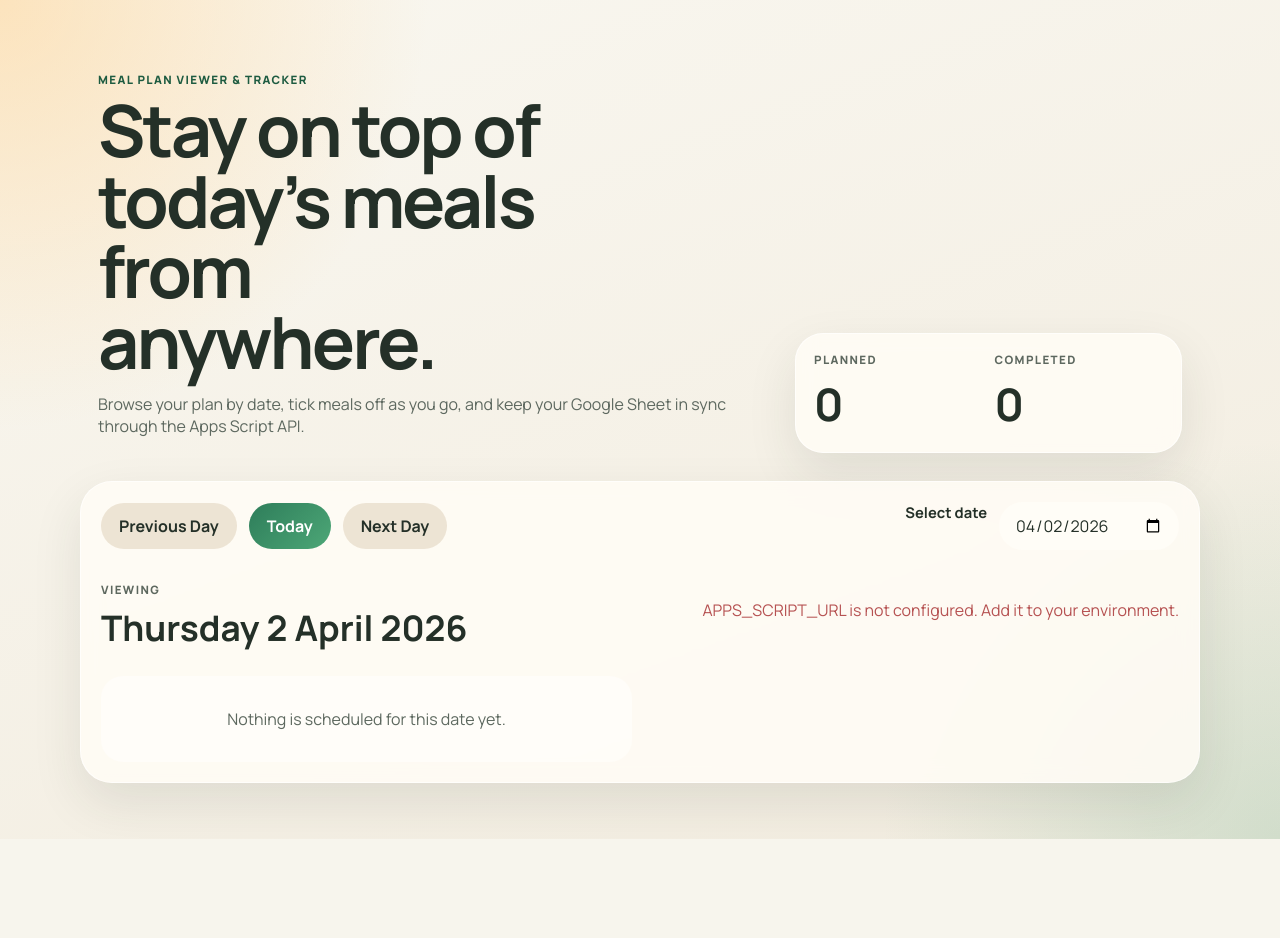
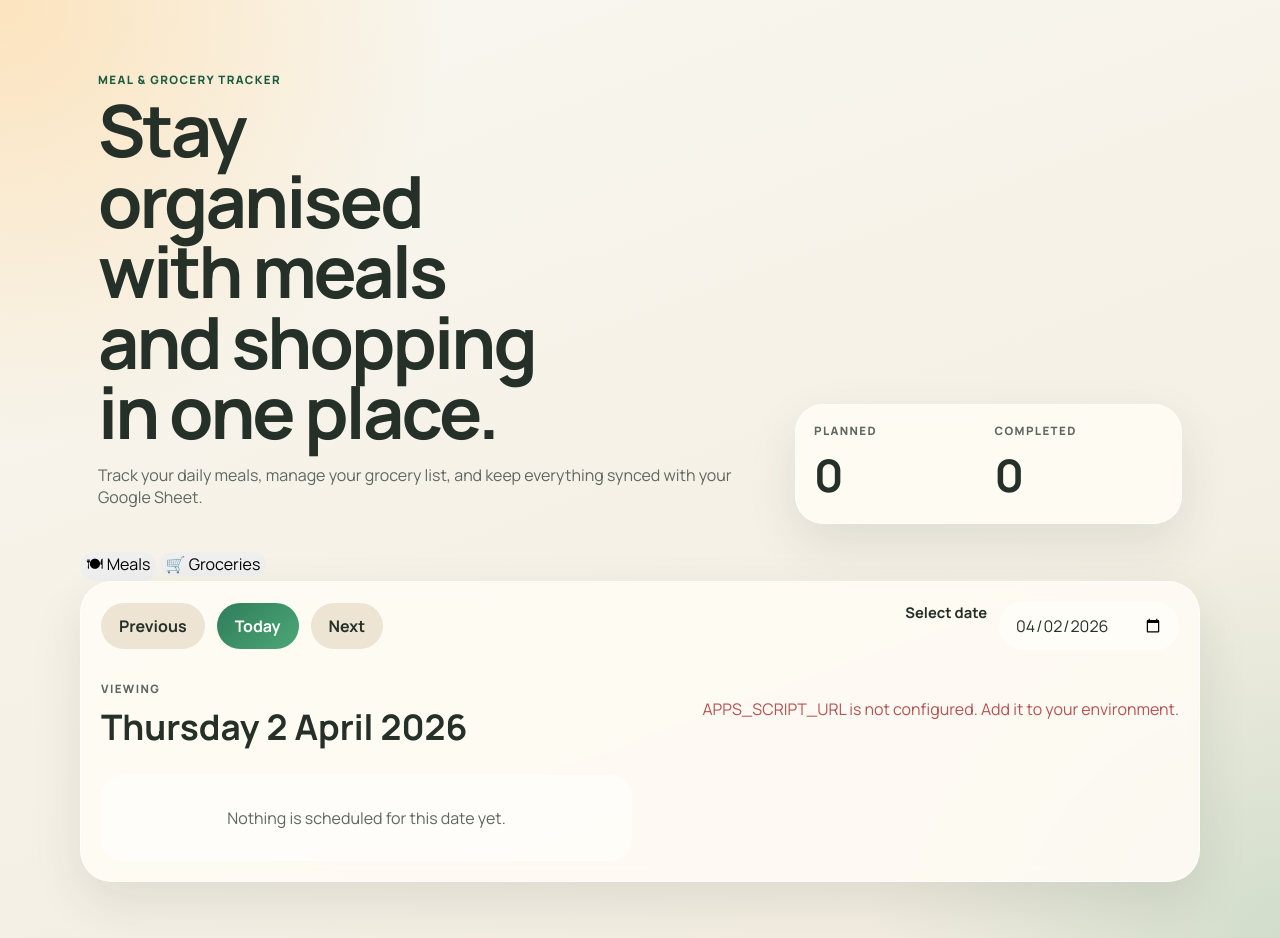
Before and after one commit to Tunnox/Chuk_Meal_Plan, a Flask app: page / in a window 1280 px wide. Before the commit the page ends 839 px from the top, so only its background shows below. Run offline with Flask 3, Linux system fonts and the light colour scheme.

Commit message:
Update index.html

```diff
--- a/templates/index.html
+++ b/templates/index.html
@@ -3,29 +3,35 @@
   <head>
     <meta charset="UTF-8" />
     <meta name="viewport" content="width=device-width, initial-scale=1.0" />
-    <title>Daily Meal Plan Viewer</title>
+    <title>Meal & Grocery Tracker</title>
+
     <link rel="preconnect" href="https://fonts.googleapis.com" />
     <link rel="preconnect" href="https://fonts.gstatic.com" crossorigin />
     <link
       href="https://fonts.googleapis.com/css2?family=Manrope:wght@400;500;600;700;800&display=swap"
       rel="stylesheet"
     />
+
     <link
       rel="stylesheet"
       href="{{ url_for('static', filename='styles.css') }}"
     />
   </head>
+
   <body>
     <div class="page-shell">
+
+      <!-- ================= HEADER ================= -->
       <header class="hero">
         <div class="hero__content">
-          <p class="eyebrow">Meal Plan Viewer & Tracker</p>
-          <h1>Stay on top of today’s meals from anywhere.</h1>
+          <p class="eyebrow">Meal & Grocery Tracker</p>
+          <h1>Stay organised with meals and shopping in one place.</h1>
           <p class="hero__text">
-            Browse your plan by date, tick meals off as you go, and keep your
-            Google Sheet in sync through the Apps Script API.
+            Track your daily meals, manage your grocery list, and keep everything
+            synced with your Google Sheet.
           </p>
         </div>
+
         <div class="hero__stats" id="summaryCard">
           <div>
             <span class="stat-label">Planned</span>
@@ -38,18 +44,23 @@
         </div>
       </header>
 
+      <!-- ================= TABS ================= -->
+      <div class="tabs">
+        <button class="tab active" data-tab="meals">🍽 Meals</button>
+        <button class="tab" data-tab="groceries">🛒 Groceries</button>
+      </div>
+
+      <!-- ================= MAIN ================= -->
       <main class="app-panel">
+
+        <!-- ================= MEALS VIEW ================= -->
+        <section id="mealsView">
+
           <section class="toolbar">
             <div class="toolbar__group toolbar__group--date">
-            <button class="ghost-button" id="previousDayBtn" type="button">
-              Previous Day
-            </button>
-            <button class="primary-button" id="todayBtn" type="button">
-              Today
-            </button>
-            <button class="ghost-button" id="nextDayBtn" type="button">
-              Next Day
-            </button>
+              <button class="ghost-button" id="previousDayBtn">Previous</button>
+              <button class="primary-button" id="todayBtn">Today</button>
+              <button class="ghost-button" id="nextDayBtn">Next</button>
             </div>
 
             <div class="toolbar__group toolbar__group--picker">
@@ -63,13 +74,46 @@
               <p class="status-row__label">Viewing</p>
               <h2 id="selectedDateLabel">Today</h2>
             </div>
-          <p id="feedbackMessage" class="feedback" aria-live="polite"></p>
+            <p id="feedbackMessage" class="feedback"></p>
           </section>
 
-        <section id="mealGrid" class="meal-grid" aria-live="polite"></section>
+          <section id="mealGrid" class="meal-grid"></section>
+        </section>
+
+        <!-- ================= GROCERIES VIEW ================= -->
+        <section id="groceriesView" style="display:none;">
+
+          <div class="groceries-header">
+            <h2>Monthly Groceries</h2>
+            <button class="primary-button" id="addItemBtn">+ Add Item</button>
+          </div>
+
+          <div class="groceries-summary">
+            <span>Total Cost:</span>
+            <strong id="totalCost">£0.00</strong>
+          </div>
+
+          <div class="table-wrapper">
+            <table class="groceries-table">
+              <thead>
+                <tr>
+                  <th>Buy</th>
+                  <th>Item</th>
+                  <th>Category</th>
+                  <th>Qty</th>
+                  <th>Price (£)</th>
+                  <th>Total (£)</th>
+                </tr>
+              </thead>
+              <tbody id="groceriesTableBody"></tbody>
+            </table>
+          </div>
+        </section>
+
       </main>
     </div>
 
+    <!-- ================= MEAL TEMPLATE ================= -->
     <template id="mealCardTemplate">
       <article class="meal-card">
         <div class="meal-card__header">
@@ -82,11 +126,37 @@
             <span>Completed</span>
           </label>
         </div>
+
         <p class="meal-card__description"></p>
         <dl class="meal-card__meta"></dl>
       </article>
     </template>
 
+    <!-- ================= JS ================= -->
     <script src="{{ url_for('static', filename='app.js') }}" defer></script>
+
+    <!-- ================= TAB SCRIPT ================= -->
+    <script>
+      const tabs = document.querySelectorAll(".tab");
+      const mealsView = document.getElementById("mealsView");
+      const groceriesView = document.getElementById("groceriesView");
+
+      tabs.forEach(tab => {
+        tab.addEventListener("click", () => {
+          tabs.forEach(t => t.classList.remove("active"));
+          tab.classList.add("active");
+
+          if (tab.dataset.tab === "meals") {
+            mealsView.style.display = "block";
+            groceriesView.style.display = "none";
+          } else {
+            mealsView.style.display = "none";
+            groceriesView.style.display = "block";
+            if (window.loadGroceries) loadGroceries();
+          }
+        });
+      });
+    </script>
+
   </body>
 </html>
```
Lines whose indentation alone changed are shown as unchanged.
